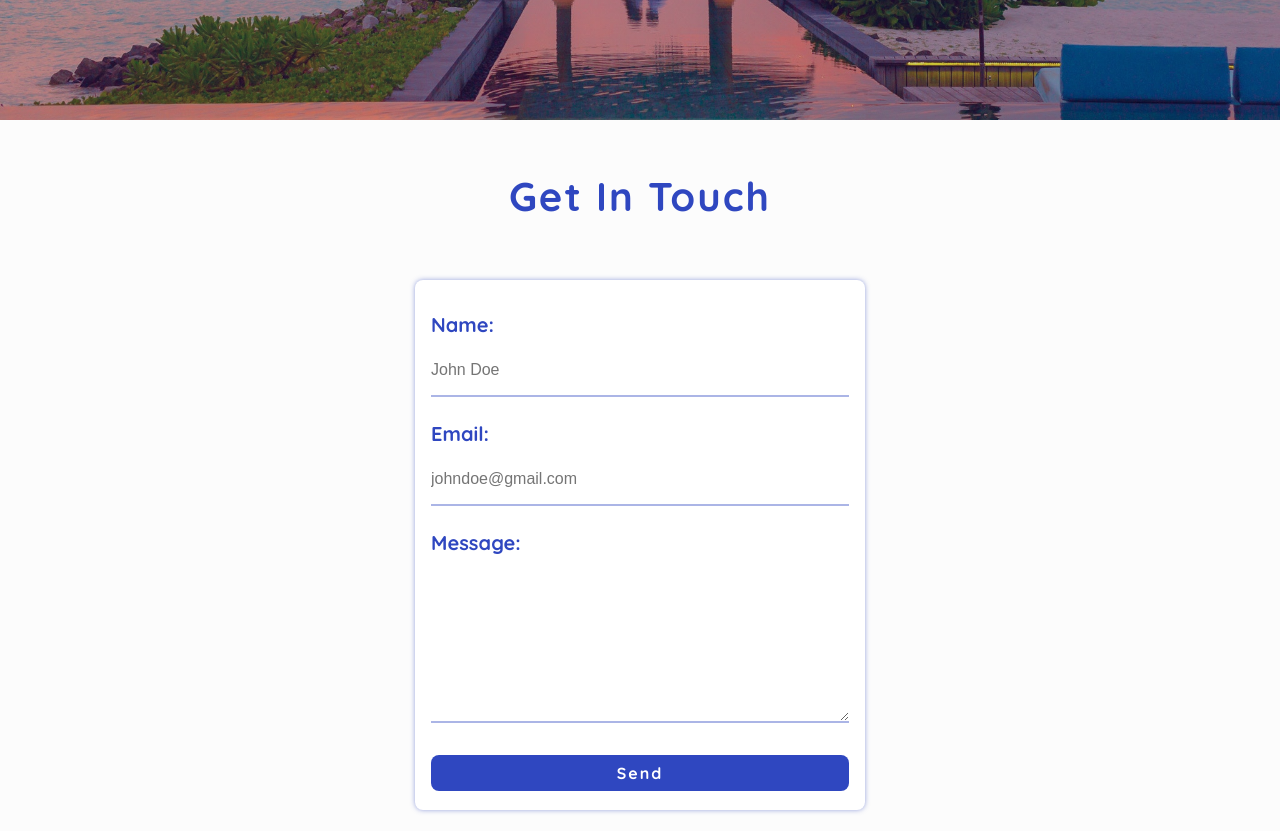
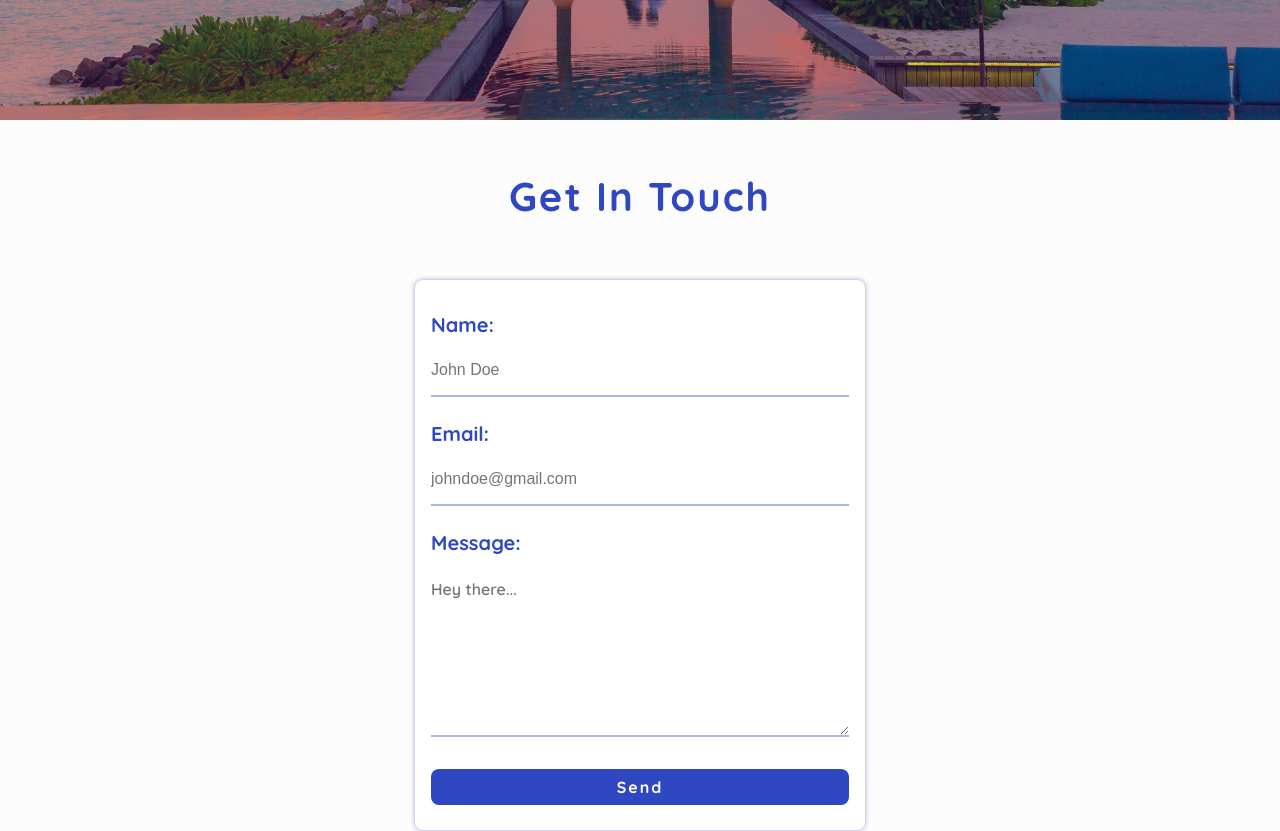
Before and after one commit to fidsta1990/bayresort, a React (Create React App) app: page /contact in a window 1280 px wide. Shown: the part 360-1191 px from the top of the page. Built offline with nearby package versions, Linux system fonts and the light colour scheme.

Commit message:
tested new styl for contact page, deleted test

```diff
--- a/src/components/contactSection/Form.jsx
+++ b/src/components/contactSection/Form.jsx
@@ -1,11 +1,55 @@
-import React from "react";
+import React, { useState, useEffect } from "react";
 import * as FormS from "./contactForm";
 
 const Form = () => {
+  const [fields, setFields] = useState({ name: "", email: "", message: "" });
+  const [error, setError] = useState({ show: false, msg: "" });
+  const [people, setPeople] = useState([]);
+
+  const handleChange = (e) => {
+    const name = e.target.name;
+    const value = e.target.value;
+    setFields({ ...fields, [name]: value });
+  };
+
+  const handleSubmit = (e) => {
+    e.preventDefault();
+    if (
+      fields.name &&
+      fields.email &&
+      fields.email.includes("@") &&
+      fields.email.includes(".com") &&
+      fields.message
+    ) {
+      const newPerson = { ...fields, id: new Date().getTime().toString() };
+      setPeople([...people, newPerson]);
+      setFields({ name: "", email: "", message: "" });
+    } else if (!fields.email.includes(".com") && !fields.email.includes("@")) {
+      setError({ show: true, msg: "Incomplete form." });
+      setFields({ name: "", email: "", message: "" });
+    } else {
+      setError({ show: true, msg: "Incomplete form." });
+      setFields({ name: "", email: "", message: "" });
+    }
+  };
+
+  useEffect(() => {
+    const timer = setTimeout(() => {
+      if (error.show === true) {
+        setError({ show: true });
+        setError({ show: false, msg: "" });
+      }
+    }, 3000);
+    return () => clearTimeout(timer);
+  }, [error]);
+
   return (
     <FormS.Wrapper>
       <h2>Get In Touch</h2>
-      <FormS.FormCard>
+      {error.show && (
+        <p className={error.show === true && "danger"}>{error.msg}</p>
+      )}
+      <FormS.FormCard onSubmit={handleSubmit}>
         <FormS.FormGroup>
           <FormS.FormLabel htmlFor="name">Name:</FormS.FormLabel>
           <FormS.FormControl
@@ -14,6 +58,8 @@ const Form = () => {
             name="name"
             id="name"
             placeholder="John Doe"
+            value={fields.name}
+            onChange={handleChange}
           />
         </FormS.FormGroup>
         <FormS.FormGroup>
@@ -24,6 +70,8 @@ const Form = () => {
             name="email"
             id="email"
             placeholder="johndoe@gmail.com"
+            value={fields.email}
+            onChange={handleChange}
           />
         </FormS.FormGroup>
         <FormS.FormGroup>
@@ -33,9 +81,12 @@ const Form = () => {
             id="message"
             cols="30"
             rows="7"
+            placeholder="Hey there..."
+            value={fields.message}
+            onChange={handleChange}
           ></FormS.FormMessage>
         </FormS.FormGroup>
-        <FormS.FormBtn>Send</FormS.FormBtn>
+        <FormS.FormBtn type="submit">Send</FormS.FormBtn>
       </FormS.FormCard>
     </FormS.Wrapper>
   );
--- a/src/components/contactSection/contactForm.js
+++ b/src/components/contactSection/contactForm.js
@@ -14,6 +14,27 @@ export const Wrapper = styled.section`
     color: #2f47c0;
     letter-spacing: 2px;
   }
+
+  .danger {
+    color: coral;
+    font-size: 1.6rem;
+
+    @media (min-width: 768px) {
+      font-size: 2.4rem;
+    }
+  }
+
+  div {
+    width: 100%;
+    display: flex;
+    flex-direction: column;
+    justify-items: center;
+    align-items: center;
+
+    @media (min-width: 900px) {
+      max-width: 1200px;
+    }
+  }
 `;
 
 export const FormCard = styled.form`
@@ -22,7 +43,7 @@ export const FormCard = styled.form`
   box-shadow: 0 0 5px rgb(47, 71, 192, 0.5);
   border-radius: 0.8rem;
   width: 340px;
-  height: 500px;
+  height: 530px;
   padding: 1.6rem;
   transition: all 0.2s ease;
 
@@ -31,7 +52,7 @@ export const FormCard = styled.form`
   }
 
   @media (min-width: 768px) {
-    height: 530px;
+    height: 550px;
     width: 450px;
   }
 `;
@@ -45,6 +66,8 @@ export const FormLabel = styled.label`
   font-weight: bold;
   color: #2f47c0;
   padding: 1.6rem 0rem 0.8rem 0rem;
+  text-align: left;
+  width: 100%;
 
   @media (min-width: 768px) {
     font-size: 2rem;
@@ -70,12 +93,13 @@ export const FormMessage = styled.textarea`
   display: block;
   width: 100%;
   font-size: 1.6rem;
+  font-weight: 550;
   padding: 1.6rem 0rem;
-  /* margin-bottom: 0.8rem; */
   color: #2f47c0;
   border: 0;
   border-bottom: 2px solid rgb(47, 71, 192, 0.4);
   cursor: pointer;
+  font-family: "Quicksand", sans-serif;
   &:focus {
     outline: none;
   }
--- a/src/components/roomsSection/accordion/Accord.jsx
+++ b/src/components/roomsSection/accordion/Accord.jsx
@@ -1,6 +1,5 @@
 import React from "react";
 import * as AccordS from "./accordS";
-import * as FiIcon from "react-icons/fi";
 import { room } from "../roomData";
 import SingleRoom from "./SingleRoom";
 
--- a/src/components/roomsSection/roomData.js
+++ b/src/components/roomsSection/roomData.js
@@ -1,6 +1,6 @@
 import room1 from "../../img/roomOne.jpg";
 import room2 from "../../img/roomTwo.jpg";
-import room3 from "../../img/roomThree.jpg";
+import room3 from "../../img/partyRoom.jpg";
 import room4 from "../../img/roomFour.jpg";
 import room5 from "../../img/roomFive.jpg";
 
--- a/src/pages/Contact.jsx
+++ b/src/pages/Contact.jsx
@@ -1,6 +1,7 @@
 import React from "react";
 import Form from "../components/contactSection/Form";
 import * as ContactS from "./styles/contactS";
+
 
 const Contact = () => {
   return (
```
Also changed, not shown: src/img/roomThree.jpg (deleted).
